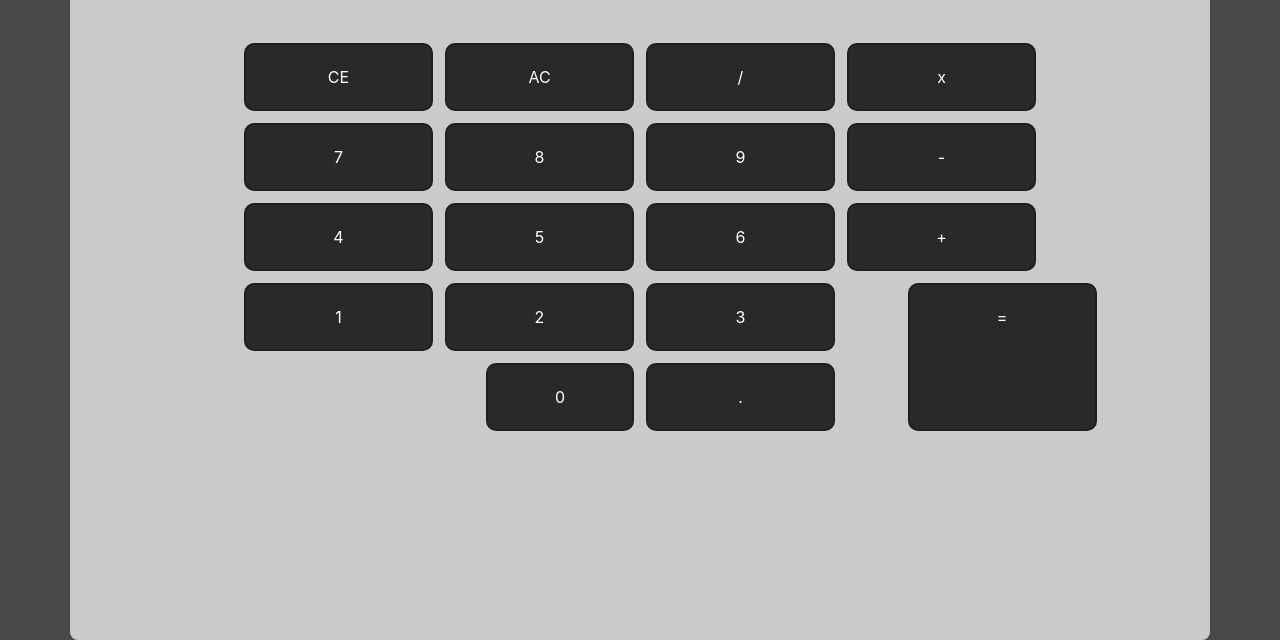
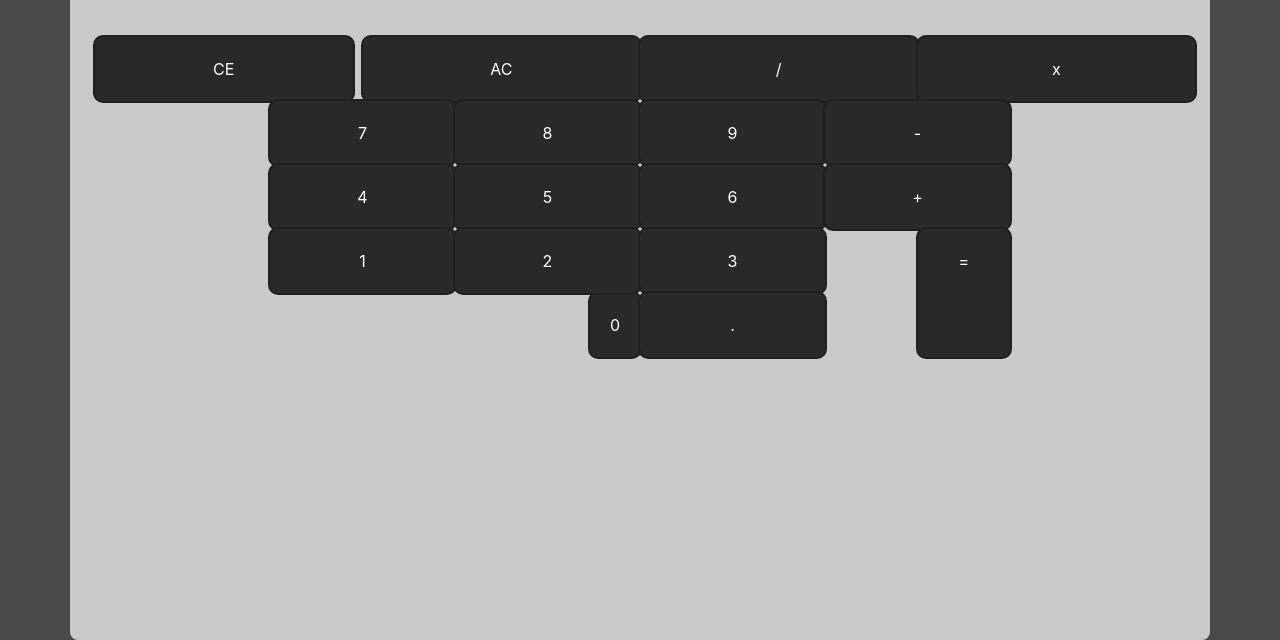
Before and after one commit to MatthewCranford/js-calculator, a plain HTML site: page calc/index.html in a window 1280 px wide. Shown: the part 160-800 px from the top of the page. Drawn offline with nearby package versions, Linux system fonts and the light colour scheme.

Commit message:
Fix cols

```diff
--- a/calc/index.html
+++ b/calc/index.html
@@ -19,43 +19,46 @@
       <p class="secondary-input">Secondary Input</p>
     </div>
     <div class="calc-ui container">
-      <div class="row justify-content-center">
-        <span class="col-2 button">CE</span>
-        <span class="col-2 button">AC</span>
-        <span class="col-2 button">/</span>
-        <span class="col-2 button">x</span>
+      <div class="row ">
+        <div class="col-3  button-space">
+          <div class="button">CE</div>
+
+        </div>
+        <div class="col-3 button">AC</div>
+        <div class="col-3 button">/</div>
+        <div class="col-3 button   ">x</div>
       </div>
       <div class="row justify-content-center">
-        <span class="col-2 button">7</span>
-        <span class="col-2 button">8</span>
-        <span class="col-2 button">9</span>
-        <span class="col-2 button">-</span>
+        <div class="col-2 button">7</div>
+        <div class="col-2 button">8</div>
+        <div class="col-2 button">9</div>
+        <div class="col-2 button">-</div>
       </div>
       <div class="row justify-content-center">
-        <span class="col-2 button">4</span>
-        <span class="col-2 button">5</span>
-        <span class="col-2 button">6</span>
-        <span class="col-2 button">+</span>
+        <div class="col-2 button">4</div>
+        <div class="col-2 button">5</div>
+        <div class="col-2 button">6</div>
+        <div class="col-2 button">+</div>
       </div>
       <div class="row ">
         <div class="col-6 ">
           <div class="row justify-content-end">
-              <span class="col-4 button">1</span>
-              <span class="col-4 button">2</span>
+              <div class="col-4 button">1</div>
+              <div class="col-4 button">2</div>
           </div>
           <div class="row justify-content-end">
-              <span class="button button-zero">0</span>
+              <div class="button button-zero">0</div>
           </div>
         </div>
         <div class="col-3">
             <div class="row">
-                <span class="col-8 button">3</span>
+                <div class="col-8 button">3</div>
             </div>
             <div class="row">
-                <span class="col-8 button">.</span>
+                <div class="col-8 button">.</div>
             </div>
         </div>
-        <span class="col-2 button button-equal">=</span>
+        <div class="col-1 button button-equal">=</div>
         </div>
       </div>
     </div>
--- a/calc/styles.css
+++ b/calc/styles.css
@@ -54,16 +54,21 @@ body, html {
     color: white;
     border-radius: 8px;
     padding: 20px 20px;
-    margin: .5rem;
+    /* margin: .5rem; */
     box-shadow: 0 0 0px 2px #1f1f1f;
 
 
   }
 
   .button-equal {
-   margin-left: -.5rem;
+
   }
 
   .button-zero {
-   width: 9rem;
+
   }
+
+  .button-space {
+    padding: 0 10px;
+
+  }
```
